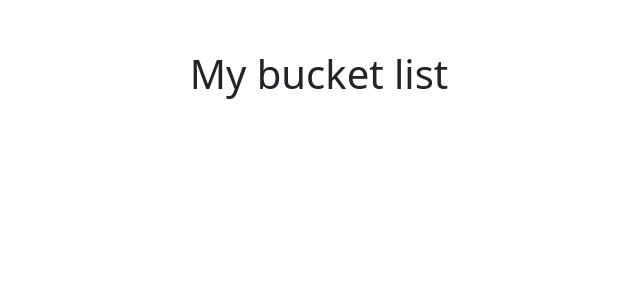
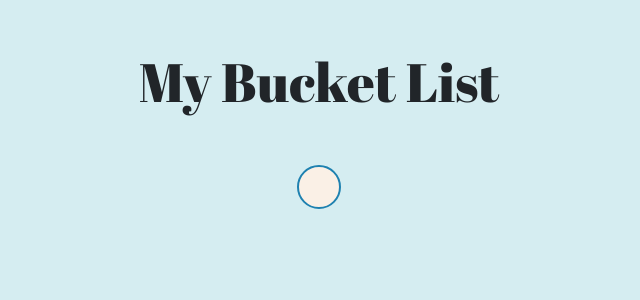
Before and after one commit to cesargmr2107/CloudWorkshopWeb, a Flask app: page / in a window 1280 px wide. Shown: the top 300 px of the page, without its empty margins (321-961 px from the left). Run offline with Flask 2, Linux system fonts and the light colour scheme; data that the repository does not hold is empty.

Commit message:
More style

```diff
--- a/static/index.css
+++ b/static/index.css
@@ -1,15 +1,22 @@
 body {
     font-size: large;
+    background-color: #d5edf1;
 }
 
 h1 {
     text-align: center;
     margin: 50px;
+    font-family: 'Abril Fatface', serif;
+    font-size: 3em
 }
 
 #item-list {
     display: table;
     margin: 0 auto;
+    padding: 20px;
+    border-radius: 25px;
+    border: 2px solid #1e81b0;
+    background-color: #FAF0E6;
 }
 
 label {
--- a/templates/index.html
+++ b/templates/index.html
@@ -7,12 +7,16 @@
     <meta http-equiv="X-UA-Compatible">
     <!-- Bootstrap CSS -->
     <link href="https://cdn.jsdelivr.net/npm/bootstrap@5.2.3/dist/css/bootstrap.min.css" rel="stylesheet" integrity="sha384-rbsA2VBKQhggwzxH7pPCaAqO46MgnOM80zW1RWuH61DGLwZJEdK2Kadq2F9CUG65" crossorigin="anonymous">
+    <!-- Google Fonts -->
+    <link rel="preconnect" href="https://fonts.googleapis.com">
+    <link rel="preconnect" href="https://fonts.gstatic.com" crossorigin>
+    <link href="https://fonts.googleapis.com/css2?family=Abril+Fatface&display=swap" rel="stylesheet">
     <!-- App CSS -->
     <link rel="stylesheet" href="{{ url_for('static', filename='index.css') }}">
   </head>
 <html>
    <body>
-      <h1>My bucket list</h1>
+      <h1>My Bucket List</h1>
       <span id="item-list">
         {% for item in items: %}
         <span class="item">
```
